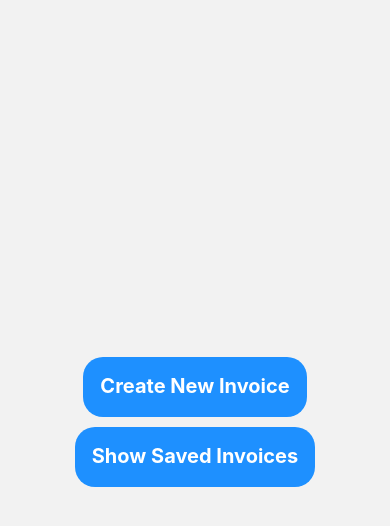
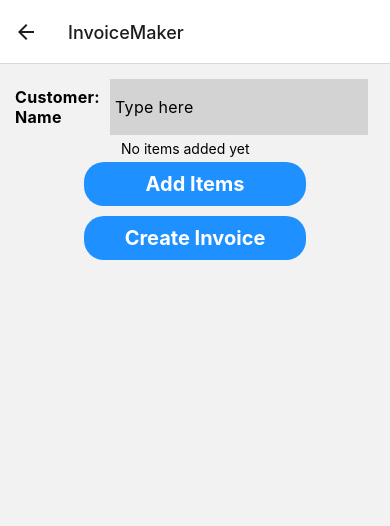
Before and after one commit to gulshan-ara/Thermal_Invoice_maker, a React Native app: screen /InvoiceMaker in a window 390 px wide. Shown: the top 526 px of the page. Built offline with nearby package versions, Linux system fonts and the light colour scheme; some icons are missing.

Commit message:
build - Invoice maker screen added

```diff
--- /dev/null
+++ b/components/CustomTextInput.js
@@ -0,0 +1,42 @@
+import { StyleSheet, Text, TextInput, View } from "react-native";
+import React, { useState } from "react";
+
+const CustomTextInput = ({ label, onChangeText, value }) => {
+
+	return (
+		<View style={styles.inputContainer}>
+			<Text style={styles.label}>{label}</Text>
+			<Text style={styles.label}>:</Text>
+			<TextInput
+				style={styles.inputBox}
+				onChangeText={onChangeText}
+				placeholder="Type here"
+				value={value}
+			/>
+		</View>
+	);
+};
+
+export default CustomTextInput;
+
+const styles = StyleSheet.create({
+	inputContainer: {
+		flexDirection: "row",
+		margin: 5,
+	},
+	label: {
+		marginVertical: 8,
+		fontWeight: "bold",
+		fontSize: 16,
+		letterSpacing: 0.3,
+	},
+	inputBox: {
+		letterSpacing: 0.3,
+		flex: 1,
+		backgroundColor: "lightgrey",
+		color: "black",
+		fontSize: 16,
+		marginHorizontal: 10,
+		padding: 5,
+	},
+});
--- a/components/TouchableButton.js
+++ b/components/TouchableButton.js
@@ -17,13 +17,15 @@ const styles = StyleSheet.create({
 		padding: 5,
 		borderRadius: 20,
 		margin: 5,
-		height: 60,
+		width: '60%',
+		marginHorizontal: '20%'
 	},
 	buttonText: {
 		fontSize: 20,
 		color: "white",
 		fontWeight: "bold",
 		textAlign: "center",
-		padding: 12,
+		paddingVertical: 5,
+		paddingHorizontal: 10
 	},
 });
--- a/navigation/MainNavigation.js
+++ b/navigation/MainNavigation.js
@@ -2,6 +2,7 @@ import "react-native-gesture-handler";
 import { NavigationContainer } from "@react-navigation/native";
 import { createStackNavigator } from "@react-navigation/stack";
 import HomeScreen from "../screens/HomeScreen";
+import InvoiceMaker from "../screens/InvoiceMaker";
 
 const Stack = createStackNavigator();
 
@@ -14,6 +15,7 @@ export default function MainNavigation() {
 					component={HomeScreen}
 					options={{ headerShown: false }}
 				/>
+        <Stack.Screen name="InvoiceMaker" component={InvoiceMaker}/>
 			</Stack.Navigator>
 		</NavigationContainer>
 	);
--- a/package.json
+++ b/package.json
@@ -9,6 +9,7 @@
     "web": "expo start --web"
   },
   "dependencies": {
+    "@expo/vector-icons": "^13.0.0",
     "@react-native-community/masked-view": "^0.1.11",
     "@react-navigation/native": "^6.1.7",
     "@react-navigation/stack": "^6.3.17",
@@ -16,6 +17,7 @@
     "expo-status-bar": "~1.4.4",
     "react": "18.2.0",
     "react-native": "0.71.8",
+    "react-native-awesome-alerts": "^2.0.0",
     "react-native-gesture-handler": "~2.9.0",
     "react-native-reanimated": "~2.14.4",
     "react-native-safe-area-context": "4.5.0",
--- a/screens/HomeScreen.js
+++ b/screens/HomeScreen.js
@@ -2,10 +2,13 @@ import { StyleSheet, Text, View } from "react-native";
 import React from "react";
 import TouchableButton from "../components/TouchableButton";
 
-const HomeScreen = () => {
+const HomeScreen = ({ navigation }) => {
 	return (
 		<View style={styles.container}>
-			<TouchableButton buttonText="Create New Invoice" />
+			<TouchableButton
+				buttonText="Create New Invoice"
+				onPressAction={() => navigation.navigate("InvoiceMaker")}
+			/>
 			<TouchableButton buttonText="Show Saved Invoices" />
 		</View>
 	);
--- /dev/null
+++ b/screens/InvoiceMaker.js
@@ -0,0 +1,151 @@
+import {
+	FlatList,
+	StyleSheet,
+	Text,
+	TouchableOpacity,
+	View,
+} from "react-native";
+import React, { useState } from "react";
+import CustomTextInput from "../components/CustomTextInput";
+import TouchableButton from "../components/TouchableButton";
+import AwesomeAlert from "react-native-awesome-alerts";
+import { AntDesign } from "@expo/vector-icons";
+
+const InvoiceMaker = () => {
+	const [customerName, setCustomerName] = useState("");
+	const [itemName, setItemName] = useState("");
+	const [pricePerUnit, setPricePerUnit] = useState("");
+	const [quantity, setQuantity] = useState("");
+	const [isAddItemPressed, setIsAddItemPressed] = useState(false);
+	const [items, setItems] = useState([]);
+
+	const handleDeleteItem = (index) => {
+		const updatedItems = [...items];
+		updatedItems.splice(index, 1);
+		setItems(updatedItems);
+	};
+
+	const renderItem = ({ item, index }) => {
+		return (
+			<View style={{flexDirection: "row", marginHorizontal: 10}}>
+				<Text style={{...styles.itemRowText, marginRight: 35}}>{item.item}</Text>
+				<Text style={{...styles.itemRowText, marginRight: 35}}>{item.price}</Text>
+				<Text style={styles.itemRowText}>{item.unit}</Text>
+				<TouchableOpacity onPress={() => handleDeleteItem(index)}>
+					<AntDesign
+						name="delete"
+						size={15}
+						color="black"
+						style={{ marginVertical: 10, marginHorizontal: 2 }}
+					/>
+				</TouchableOpacity>
+			</View>
+		);
+	};
+
+	return (
+		<>
+			<View style={styles.container}>
+				<CustomTextInput
+					label="Customer Name "
+					onChangeText={(txt) => setCustomerName(txt)}
+					value={customerName}
+				/>
+				{items.length === 0 && <Text style={{marginHorizontal: "30%"}}>No items added yet</Text>}
+				{items.length > 0 && (
+					<View style={styles.itemListHeader}>
+						<Text style={styles.itemColumnHeader}>Item Name</Text>
+						<Text style={styles.itemColumnHeader}>Price/Unit</Text>
+						<Text style={styles.itemColumnHeader}>Quantity</Text>
+						<Text></Text>
+					</View>
+				)}
+				<FlatList
+					data={items}
+					renderItem={renderItem}
+					keyExtractor={(item, index) => `${index}`}
+					style={styles.itemsList}
+				/>
+				<TouchableButton
+					buttonText="Add Items"
+					onPressAction={() => setIsAddItemPressed(true)}
+				/>
+				<TouchableButton buttonText="Create Invoice" />
+			</View>
+			<AwesomeAlert
+				show={isAddItemPressed}
+				title="Item Details"
+				closeOnTouchOutside={true}
+				closeOnHardwareBackPress={false}
+				showCancelButton={true}
+				showConfirmButton={true}
+				cancelText="Cancel"
+				confirmText="Add Item"
+				confirmButtonColor="dodgerblue"
+				cancelButtonColor="grey"
+				titleStyle={{ letterSpacing: 0.3 }}
+				onCancelPressed={() => setIsAddItemPressed(false)}
+				onConfirmPressed={() => {
+					const newItem = {
+						item: itemName,
+						price: pricePerUnit,
+						unit: quantity,
+					};
+					setItems([...items, newItem]);
+					setItemName("");
+					setPricePerUnit("");
+					setQuantity("");
+					setIsAddItemPressed(false);
+				}}
+				onDismiss={() => setIsAddItemPressed(false)}
+				customView={
+					<View style={{ width: 280, margin: 10 }}>
+						<CustomTextInput
+							label="Item Name"
+							onChangeText={(txt) => setItemName(txt)}
+							value={itemName}
+						/>
+						<CustomTextInput
+							label="Price / Unit"
+							onChangeText={(txt) => setPricePerUnit(txt)}
+							value={pricePerUnit}
+						/>
+						<CustomTextInput
+							label="Qunatity"
+							onChangeText={(txt) => setQuantity(txt)}
+							value={quantity}
+						/>
+					</View>
+				}
+			/>
+		</>
+	);
+};
+
+export default InvoiceMaker;
+
+const styles = StyleSheet.create({
+	container: {
+		margin: 10,
+		// alignItems: "center",
+	},
+	itemListHeader: {
+		flexDirection: "row",
+		margin: 5,
+		borderBottomWidth: 1,
+	},
+	itemColumnHeader: {
+		flex: 1,
+		fontWeight: "bold",
+		letterSpacing: 0.3,
+		fontSize: 16,
+	},
+  itemRowText: {
+    fontWeight: '500',
+    letterSpacing: 0.3,
+    color: 'black',
+    fontSize: 16,
+    width: 75,
+    marginRight: 10,
+  }
+});
```
Also changed, not shown: 1 other file (tests, documents, lock files or other folders).
